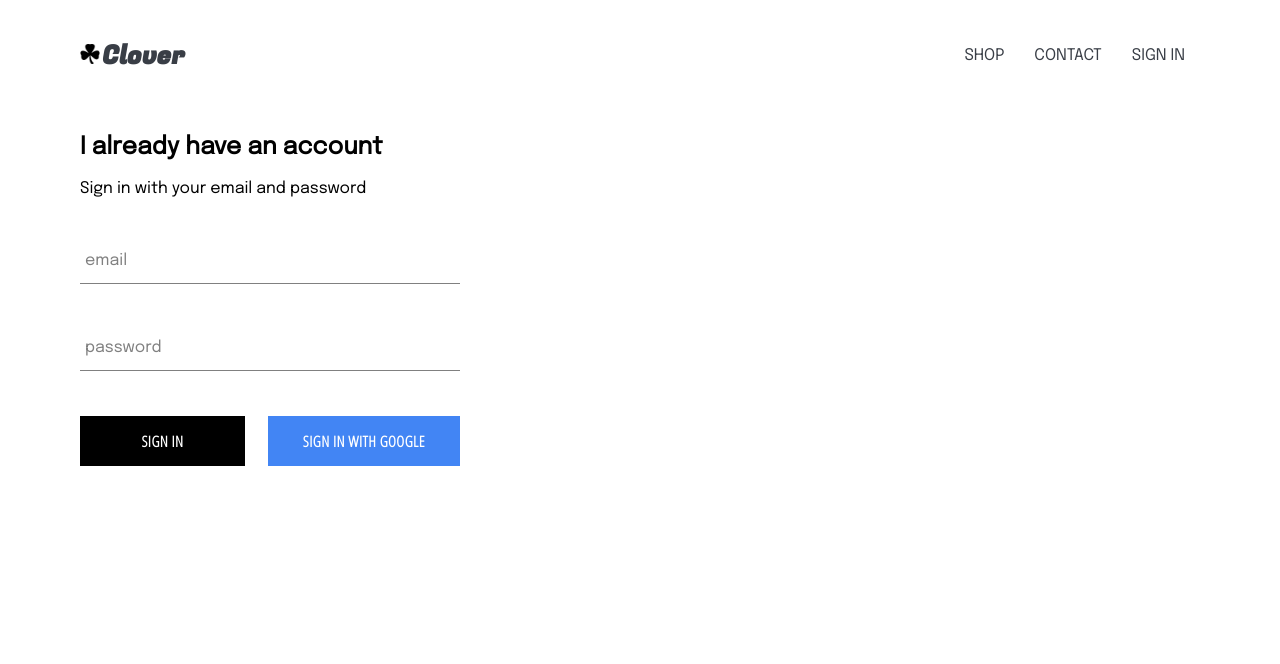
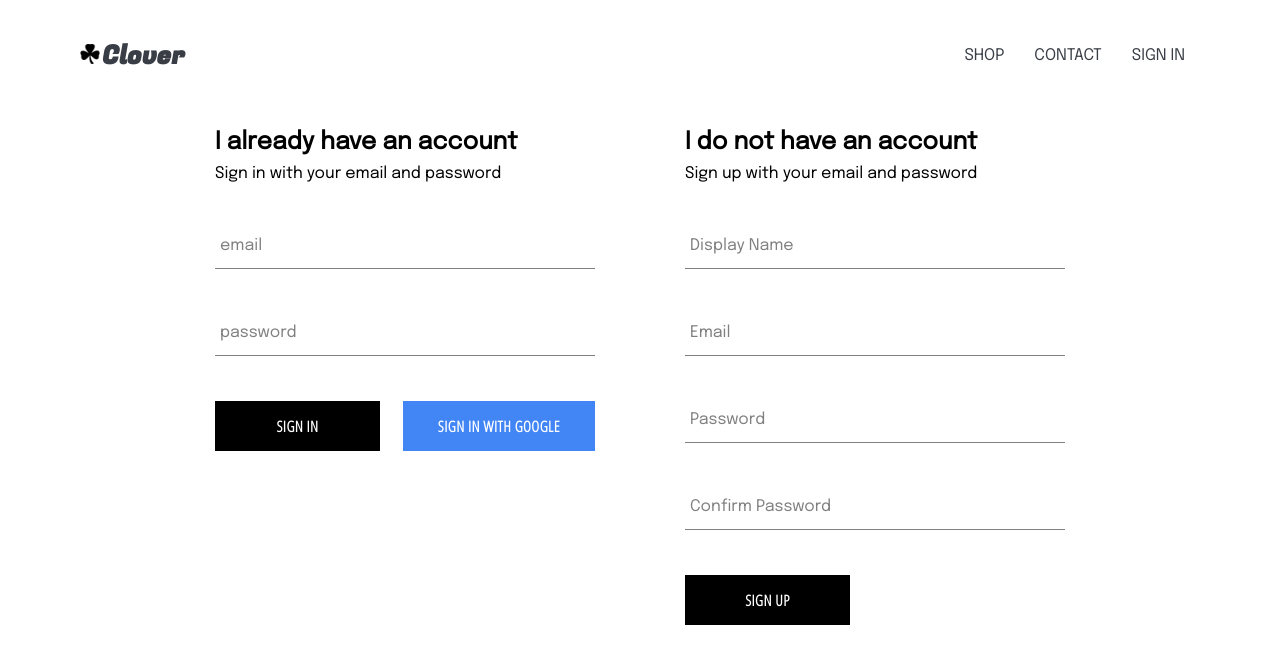
Before and after one commit to jaesmanalang/clover-clothing, a React (Create React App) app: page /signin in a window 1280 px wide. Shown: the top 664 px of the page. Built offline with nearby package versions, Linux system fonts and the light colour scheme; no server answers.

Commit message:
Implement firebase utils, inculded ability to store authenticated users into firestore database

```diff
--- a/src/App.js
+++ b/src/App.js
@@ -5,7 +5,7 @@ import HomePage from './components/pages/homepage/HomePage';
 import ShopPage from './components/pages/shop/ShopPage';
 import SignInAndSignUpPage from './components/pages/sign-in-and-sign-up/SignInAndSignUpPage';
 import Header from './components/header/Header';
-import { auth } from './firebase/firebase.utils';
+import { auth, createUserProfileDocument } from './firebase/firebase.utils';
 
 const HatsPage = () => (
   <div>
@@ -24,9 +24,20 @@ class App extends Component {
   unsubscribeFromAuth = null;
 
   componentDidMount() {
-    this.unsubscribeFromAuth = auth.onAuthStateChanged(user => {
-      this.setState({ currentUser: user });
-      console.log(user.email, user.displayName);
+    this.unsubscribeFromAuth = auth.onAuthStateChanged(async userAuth => {
+      if (userAuth) {
+        const userRef = await createUserProfileDocument(userAuth);
+        userRef.onSnapshot(snapShot => {
+          this.setState({
+            currentUser: {
+              id: snapShot.id,
+              ...snapShot.data(),
+            },
+          });
+        });
+      } else {
+        this.setState({ currentUser: userAuth });
+      }
     });
   }
 
--- a/src/components/pages/sign-in-and-sign-up/SignInAndSignUpPage.jsx
+++ b/src/components/pages/sign-in-and-sign-up/SignInAndSignUpPage.jsx
@@ -1,9 +1,12 @@
 import React from 'react';
 import SignIn from '../../sign-in/SignIn';
+import SignUp from '../../sign-up/SignUp';
+import './SignInAndSignUpPage.scss';
 
 const SignInAndSignUpPage = () => (
   <div className="sign-in-and-sign-up">
     <SignIn />
+    <SignUp />
   </div>
 );
 
--- /dev/null
+++ b/src/components/pages/sign-in-and-sign-up/SignInAndSignUpPage.scss
@@ -0,0 +1,6 @@
+.sign-in-and-sign-up {
+  width: 850px;
+  display: flex;
+  justify-content: space-between;
+  margin: 30px auto;
+}
--- a/src/components/sign-in/SignIn.jsx
+++ b/src/components/sign-in/SignIn.jsx
@@ -26,7 +26,7 @@ class SignIn extends Component {
   render() {
     return (
       <div className="sign-in">
-        <h2>I already have an account</h2>
+        <h2 className="title">I already have an account</h2>
         <span>Sign in with your email and password</span>
         <form onSubmit={this.handleSubmit}>
           <FormInput
--- /dev/null
+++ b/src/components/sign-up/SignUp.jsx
@@ -0,0 +1,95 @@
+import React from 'react';
+import FormInput from '../form-input/FormInput';
+import CustomButton from '../custom-button/CustomButton';
+import './SignUp.scss';
+
+import { auth, createUserProfileDocument } from '../../firebase/firebase.utils';
+
+class SignUp extends React.Component {
+  constructor(props) {
+    super(props);
+    this.state = {
+      displayName: '',
+      email: '',
+      password: '',
+      confirmPassword: '',
+    };
+  }
+
+  handleSubmit = async event => {
+    event.preventDefault();
+    const { displayName, email, password, confirmPassword } = this.state;
+    if (password !== confirmPassword) {
+      alert("password don't match");
+      return;
+    }
+
+    try {
+      const { user } = await auth.createUserWithEmailAndPassword(
+        email,
+        password,
+      );
+      await createUserProfileDocument(user, { displayName });
+      this.setState({
+        displayName: '',
+        email: '',
+        password: '',
+        confirmPassword: '',
+      });
+    } catch (error) {
+      console.error(error);
+    }
+  };
+
+  handleChange = event => {
+    const { name, value } = event.target;
+    this.setState({ [name]: value });
+  };
+
+  render() {
+    const { displayName, email, password, confirmPassword } = this.state;
+    return (
+      <div className="sign-up">
+        <h2 className="title">I do not have an account</h2>
+        <span>Sign up with your email and password</span>
+        <form onSubmit={this.handleSubmit} className="sign-up-form">
+          <FormInput
+            type="text"
+            name="displayName"
+            value={displayName}
+            onChange={this.handleChange}
+            label="Display Name"
+            required
+          />
+          <FormInput
+            type="email"
+            name="email"
+            value={email}
+            onChange={this.handleChange}
+            label="Email"
+            required
+          />
+          <FormInput
+            type="password"
+            name="password"
+            value={password}
+            onChange={this.handleChange}
+            label="Password"
+            required
+          />
+          <FormInput
+            type="password"
+            name="confirmPassword"
+            value={confirmPassword}
+            onChange={this.handleChange}
+            label="Confirm Password"
+            required
+          />
+          <CustomButton type="submit">SIGN UP</CustomButton>
+        </form>
+      </div>
+    );
+  }
+}
+
+export default SignUp;
--- /dev/null
+++ b/src/components/sign-up/SignUp.scss
@@ -0,0 +1,9 @@
+.sign-up {
+  display: flex;
+  flex-direction: column;
+  width: 380px;
+
+  .title {
+    margin: 10px 0;
+  }
+}
--- a/src/firebase/firebase.utils.js
+++ b/src/firebase/firebase.utils.js
@@ -12,6 +12,29 @@ const config = {
   appId: '1:424561770239:web:5dab555a0d71c75fab16ca',
 };
 
+export const createUserProfileDocument = async (userAuth, additionalData) => {
+  if (!userAuth) return;
+  const userRef = firestore.doc(`users/${userAuth.uid}`);
+
+  const snapShot = await userRef.get();
+  if (!snapShot.exists) {
+    const { displayName, email } = userAuth;
+    const createdAt = new Date();
+    try {
+      await userRef.set({
+        displayName,
+        email,
+        createdAt,
+        ...additionalData,
+      });
+    } catch (error) {
+      console.log('error creating user', error.message);
+    }
+  }
+
+  return userRef;
+};
+
 firebase.initializeApp(config);
 
 export const auth = firebase.auth();
```
Also changed, not shown: src/components/sign-in/SignIn.scss (line endings or trailing spaces).
